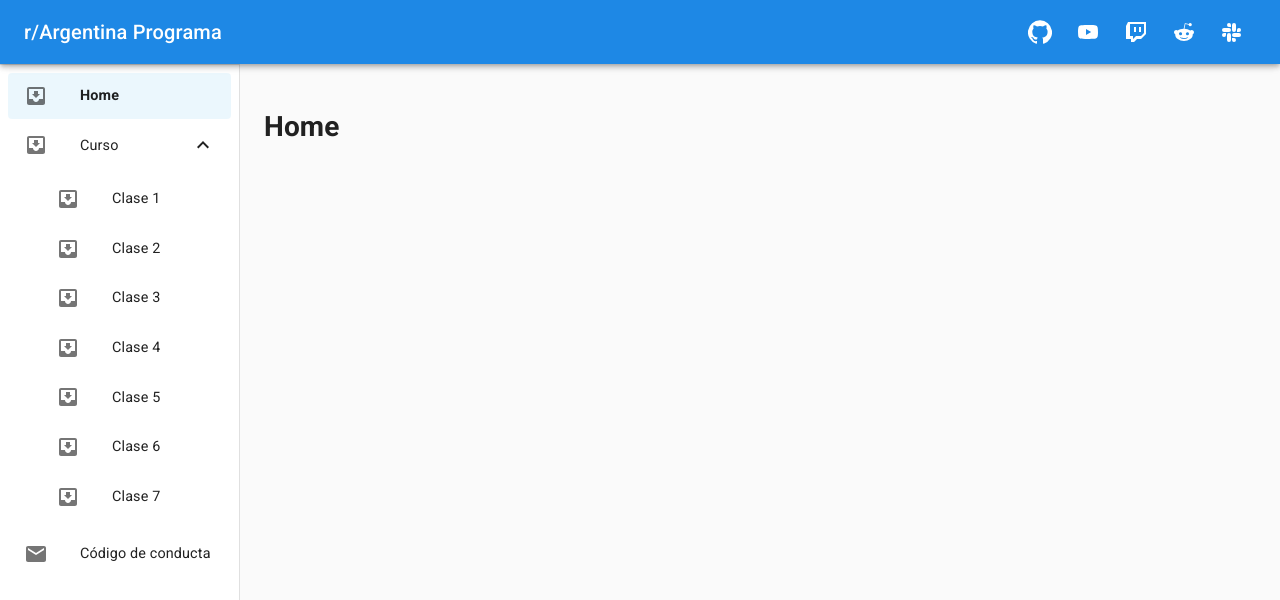
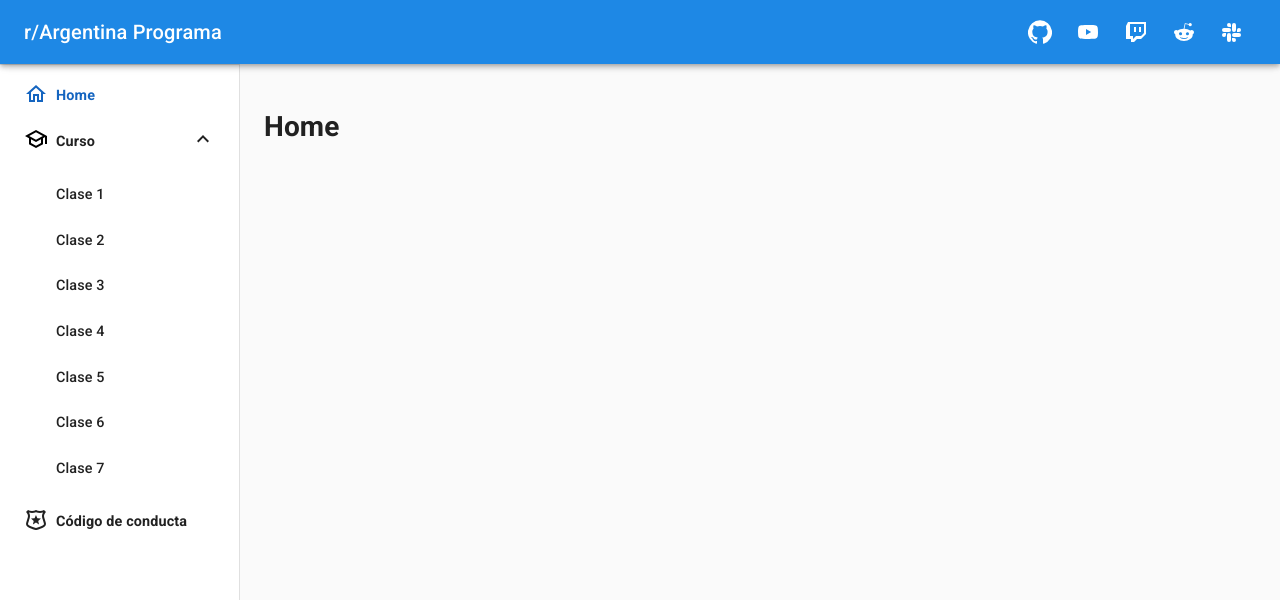
Before and after one commit to alvarovillafane/r-argentina-programa-website, a React (Create React App) app: page / in a window 1280 px wide. Shown: the top 600 px of the page. Built offline with nearby package versions, Linux system fonts and the light colour scheme.

Commit message:
Actualizado el estilo del drawer

```diff
--- a/src/components/ListItemLink.js
+++ b/src/components/ListItemLink.js
@@ -1,26 +1,19 @@
 import React from 'react';
+import PropTypes from 'prop-types';
 import ListItem from '@material-ui/core/ListItem';
 import ListItemIcon from '@material-ui/core/ListItemIcon';
 import ListItemText from '@material-ui/core/ListItemText';
 import { NavLink  } from 'react-router-dom';
-import PropTypes from 'prop-types';
 import { makeStyles } from '@material-ui/core/styles';
+import blue from '@material-ui/core/colors/blue';
 
 const useStyles = makeStyles(theme => ({
-  listItem: {
-    borderRadius: '4px',
-    marginBottom: '4px',
+  active: {
+    color: blue[800],
+    fontWeight: 'bold'
   },
-  listItemIcon: {
-  },
-  listItemText: {
-    fontSize: '.9rem'
-  },
-  active: {
-    background: 'rgba(12, 154, 231, .08)',
-    '& .MuiListItemText-primary, & svg': {
-      fontWeight: '600',
-    },
+  icon: {
+    color: 'inherit'
   },
 }));
 
@@ -43,10 +36,9 @@ function ListItemLink(props) {
         exact={true}
         to={to}
         activeClassName={classes.active}
-        className={classes.listItem}
       >
-        {icon ? <ListItemIcon className={classes.listItemIcon}>{icon}</ListItemIcon> : null}
-        <ListItemText classes={{primary:classes.listItemText}} primary={primary} />
+        {icon ? <ListItemIcon className={classes.icon}>{icon}</ListItemIcon> : null}
+        <ListItemText className={classes.listItemText} primary={primary}/>
       </ListItem>
     </li>
   );
--- a/src/layout/DrawerContent.js
+++ b/src/layout/DrawerContent.js
@@ -2,18 +2,20 @@ import React from 'react';
 import ListItemLink from '../components/ListItemLink'
 import ExternalLinks from '../components/ExternalLinks'
 import Divider from '@material-ui/core/Divider';
-import InboxIcon from '@material-ui/icons/MoveToInbox';
 import List from '@material-ui/core/List';
-import MailIcon from '@material-ui/icons/Mail';
 import { withStyles } from '@material-ui/core/styles';
 import ListItem from '@material-ui/core/ListItem';
 import ListItemIcon from '@material-ui/core/ListItemIcon';
+import SchoolOutlinedIcon from '@material-ui/icons/SchoolOutlined';
+import HomeOutlinedIcon from '@material-ui/icons/HomeOutlined';
 import ListItemText from '@material-ui/core/ListItemText';
 import Collapse from '@material-ui/core/Collapse';
 import ExpandLess from '@material-ui/icons/ExpandLess';
 import ExpandMore from '@material-ui/icons/ExpandMore';
-
 import data from '../data/clases.json';
+import SvgIcon from '@material-ui/core/SvgIcon';
+import blue from '@material-ui/core/colors/blue';
+import { bold } from 'ansi-colors';
 
 const styles = theme => ({
   toolbar: {
@@ -23,14 +25,42 @@ const styles = theme => ({
   },
   list: {
     padding: '8px',
+    '& .MuiListItemIcon-root': {
+      minWidth: 'auto',
+      marginRight: '8px',
+    },
+    '& .MuiButtonBase-root': {
+      borderRadius: '4px',
+      marginBottom: '4px',
+    },
+    '& .MuiTypography-root': {
+      fontSize: '.9rem',
+      fontWeight: 'bold',
+    },
+    '& .MuiListItemText-root': {
+      marginBottom: '0'
+    }
   },
   nested: {
-    paddingLeft: theme.spacing(4),
+    '& .MuiButtonBase-root': {
+      paddingLeft: '48px',
+    },
+    '& .MuiTypography-root': {
+      fontWeight: '500',
+    }
   },
-  listItemText: {
-    fontSize: '.9rem'
+  icon: {
+    fill: 'inherit',
   },
 });
+
+function PoliceBadgeIcon() {
+  return (
+    <SvgIcon>
+      <path d="M12 4.21C13.24 4.72 14.65 5 16 5C17.05 5 18.1 4.84 19.08 4.54C18.5 5.5 18 6.71 18 8C18 9.32 18.54 10.93 19.1 12.63C19.5 13.83 20 15.33 20 16C20 17.03 16.47 19 12 19.96C7.54 19 4 17.03 4 16C4 15.33 4.5 13.83 4.9 12.63C5.46 10.93 6 9.32 6 8C6 6.71 5.5 5.5 4.92 4.54C5.9 4.84 6.96 5 8 5C9.35 5 10.76 4.72 12 4.21M20 2C18.85 2.64 17.4 3 16 3C14.6 3 13.14 2.63 12 2C10.86 2.63 9.4 3 8 3C6.6 3 5.15 2.64 4 2L2 4C2 4 4 6 4 8S2 14 2 16C2 20 12 22 12 22S22 20 22 16C22 14 20 10 20 8S22 4 22 4L20 2M15.05 16.45L11.97 14.59L8.9 16.45L9.72 12.95L7 10.61L10.58 10.3L11.97 7L13.37 10.29L16.95 10.6L14.23 12.94L15.05 16.45" />
+    </SvgIcon>
+  );
+}
 
 function DrawerContent(props) {
   const { classes } =   props;
@@ -47,22 +77,26 @@ function DrawerContent(props) {
       </div>
       <Divider />
       <List className={classes.list}>
-        <ListItemLink to="/" primary="Home" icon={<InboxIcon />} />
+        <ListItemLink to="/" primary="Home" icon={<HomeOutlinedIcon/>} />
         <ListItem button onClick={handleClick}>
           <ListItemIcon>
-            <InboxIcon />
+            <SchoolOutlinedIcon className={classes.icon}/>
           </ListItemIcon>
-          <ListItemText classes={{primary:classes.listItemText}} primary="Curso" />
+          <ListItemText primary="Curso" />
           {open ? <ExpandLess /> : <ExpandMore />}
         </ListItem>
         <Collapse in={open} timeout="auto" unmountOnExit>
           <List className={classes.nested}>
-            {clasesDelCurso.map((clase, index) => {
-              return <ListItemLink key={index} to={`/clase/${clase.id}`} primary={`Clase ${clase.id}`} icon={<InboxIcon />} />
-            })}
+            {clasesDelCurso.map((clase, index) =>
+                <ListItemLink
+                  key={index}
+                  to={`/clase/${clase.id}`}
+                  primary={`Clase ${clase.id}`}
+                />
+              )}
           </List>
         </Collapse>
-        <ListItemLink to="/codigo-de-conducta" primary="Código de conducta" icon={<MailIcon />} />
+        <ListItemLink to="/codigo-de-conducta" primary="Código de conducta" icon={<PoliceBadgeIcon />} />
       </List>
     </div>
   );
```
